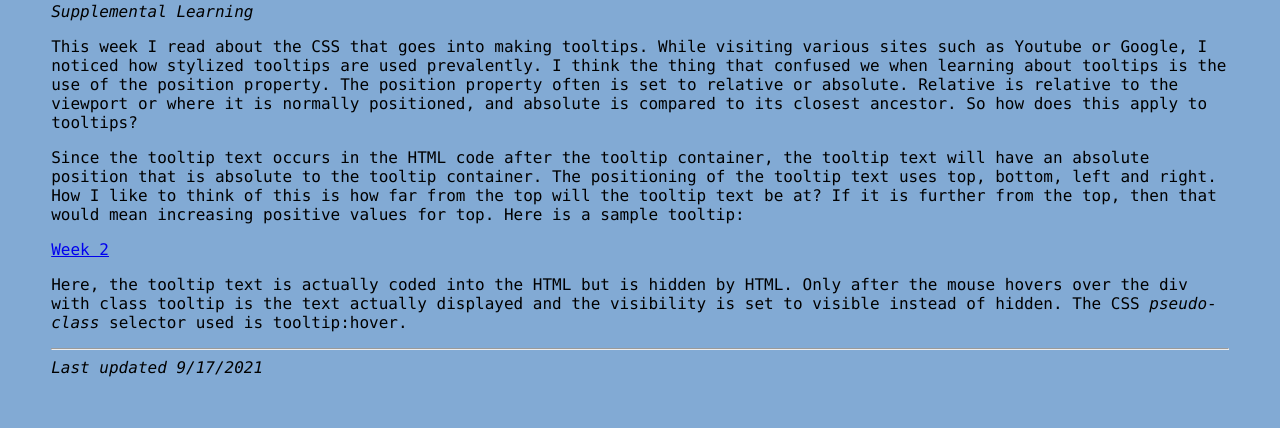
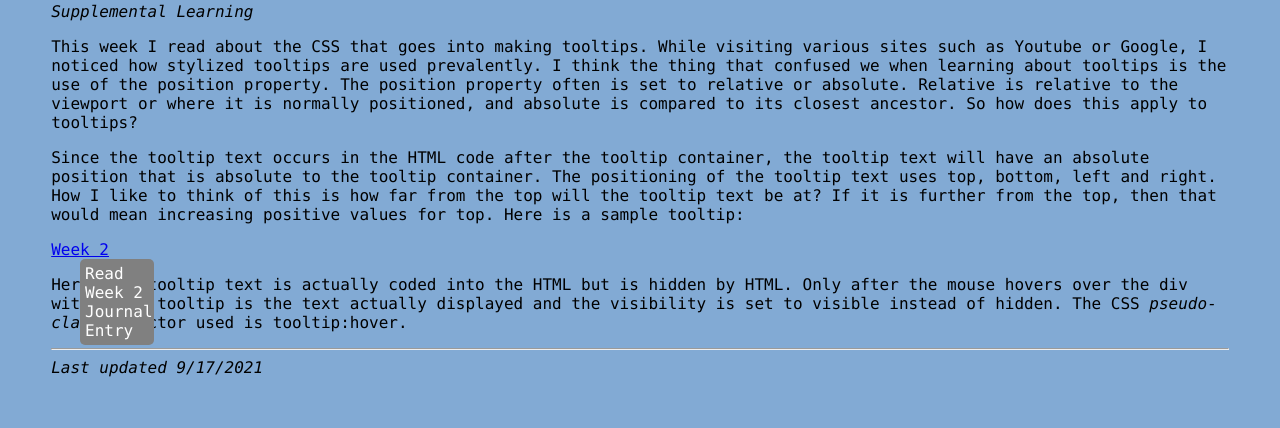
Before and after one commit to vtzuanglbcc/LearningJournal, a PHP site: page /week3.html in a window 1280 px wide. Shown: the part 1402-1830 px from the top of the page. Run offline with PHP 8.4, Linux system fonts and the light colour scheme.

Commit message:
Update styles.css

```diff
--- a/styles.css
+++ b/styles.css
@@ -57,7 +57,7 @@ footer {
 
 .tooltiptext {
     position: absolute;
-    visibility: hidden;
+    /*visibility: hidden;*/
     top: 100%;
     left: 50%;
     width: 4em;
```
